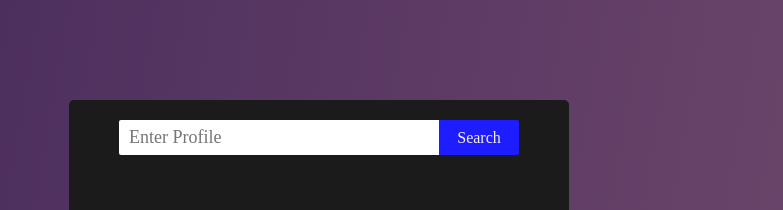
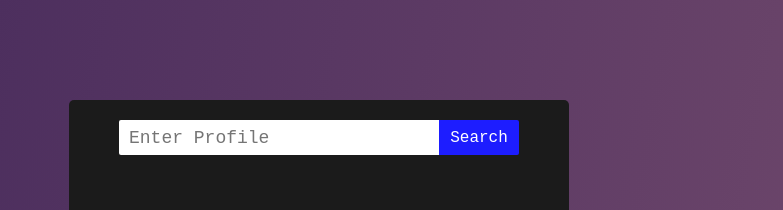
Before and after one commit to George-Meskhoradze/Github-Finder, a React (Vite) app: page / in a window 1280 px wide. Shown: the top 210 px of the page, without its empty margins (321-1104 px from the left). Built offline with nearby package versions, Linux system fonts and the light colour scheme.

Commit message:
resp is done

```diff
--- a/src/Gfinder.tsx
+++ b/src/Gfinder.tsx
@@ -1,5 +1,5 @@
 import styled, { createGlobalStyle } from "styled-components";
-import { useState, useRef } from "react";
+import { useState } from "react";
 
 function GithubFinder() {
 
@@ -11,16 +11,15 @@ function GithubFinder() {
     const [Follow, setFollower] = useState<string>("");
     const [Followings, setFollowing] = useState<string>("");
     const [turn, setTurn] = useState<boolean>(false);
-    const InpRef = useRef<HTMLInputElement>(null)
+    const [appear, setAppear] = useState<boolean>(false)
 
     const ClickHandler = (e: any) => {
         setUserName(e.target.value)
     }
 
+
     const Submit = async (e: any) => {
         e.preventDefault();
-
-        const InputRef = InpRef.current!;
 
         const Profile = await fetch(`https://api.github.com/users/${username}`)
         const ProfileJson = await Profile.json()
@@ -32,6 +31,7 @@ function GithubFinder() {
         const Foler = ProfileJson.followers;
         const Foling = ProfileJson.following;
 
+        console.log(Profile)
 
         setProfileImg(ProfPic)
         setName(Name)
@@ -43,9 +43,10 @@ function GithubFinder() {
         if (Profile.ok) {
 
             setTurn(true)
+            setAppear(false)
         } else {
             setTurn(false);
-            InputRef.value = '';
+            setAppear(true)
         }
 
     }
@@ -65,7 +66,7 @@ return (
 
     <InpContainer>
 
-        <Inp  className="Input" ref={InpRef}  type="text" placeholder="Enter Profile" value={username} onChange={ClickHandler}/>
+        <Inp  className="Input"   type="text" placeholder="Enter Profile" value={username} onChange={ClickHandler}/>
 
         <InpBtn typeof="submit" onClick={Submit}>
             <Btext>
@@ -132,6 +133,19 @@ return (
     :
 
     null
+
+    }
+
+
+    {appear
+
+    ?
+
+    <Error>Profile Not Found</Error>
+
+    :
+
+    null
     }
 
 
@@ -149,7 +163,7 @@ export default GithubFinder;
 
 const GlobalStyles = createGlobalStyle`
 
-  @import url('https://fonts.googleapis.com/css2?family=Source+Serif+Pro:wght@200;300;400;600;700;900&display=swap');
+  @import url('https://fonts.googleapis.com/css2?family=Roboto+Mono:wght@100;200;300;400;500;600;700&display=swap');
 
   :root {
     font-synthesis: none;
@@ -163,7 +177,7 @@ const GlobalStyles = createGlobalStyle`
     margin: 0;
     padding: 0;
     box-sizing: border-box;
-    font-family: 'Source Serif Pro', serif;
+    font-family: 'Roboto Mono', monospace;
   }
 
   body {
@@ -187,6 +201,20 @@ const Gcontainer = styled.div`
     align-items: center;
     gap: 30px;
     padding: 20px 0px;
+
+    @media (max-width:1000px) {
+
+        width: 400px;
+        height: 600px;
+        gap: 25px;
+    }
+
+    @media (max-width:490px) {
+
+    width: 320px;
+    height: 500px;
+    gap: 20px;
+    }
 `
 
 const InpContainer = styled.div`
@@ -196,6 +224,16 @@ const InpContainer = styled.div`
     border-radius: 2px;
     display: flex;
     align-items: center;
+
+    @media (max-width:1000px) {
+
+    width: 300px;
+    }
+
+    @media (max-width:490px) {
+
+    width: 260px;
+    }
 `
 
 const Inp = styled.input`
@@ -210,12 +248,36 @@ const Inp = styled.input`
     outline: none;
     font-size: 18px;
     padding: 0px 10px;
+
+
+    @media (max-width:1000px) {
+
+    width: 250px;
+    font-size: 15px;
+    }
+
+    @media (max-width:490px) {
+
+    width: 220px;
+    font-size: 11px;
+    }
 `
 
 const Btext = styled.div`
 
     font-size: 16px;
-    color: #f7f2f2;
+    color: white;
+
+    @media (max-width:1000px) {
+
+    font-size: 13px;
+    }
+
+    @media (max-width:490px) {
+
+    font-size: 9px;
+    letter-spacing: 0.5px;
+    }
 `
 
 const InpBtn = styled.div`
@@ -233,6 +295,16 @@ const InpBtn = styled.div`
     &:hover {
         background: #0000a7;
     }
+
+    @media (max-width:1000px) {
+
+    width: 50px;
+    }
+
+    @media (max-width:490px) {
+
+    width: 40px;
+    }
 `
 
 const ProfilePic = styled.img`
@@ -240,16 +312,59 @@ const ProfilePic = styled.img`
     width: 120px;
     height: 120px;
     border-radius: 50%;
+
+    @media (max-width:1000px) {
+
+    width: 100px;
+    height: 100px;
+    }
+
+    @media (max-width:490px) {
+
+    width: 80px;
+    height: 80px;
+    }
 `
 
 const Name = styled.h1`
 
-    width: 220px;
+    width: 250px;
     font-size: 22px;
     font-weight: 500;
     color: white;
     letter-spacing: 1px;
     text-align: center;
+
+    @media (max-width:1000px) {
+
+    width: 220px;
+    font-size: 18px;
+    }
+
+    @media (max-width:490px) {
+
+    width: 200px;
+    font-size: 15px;
+    }
+`
+
+const Error = styled.h1`
+
+    font-size: 38px;
+    letter-spacing: 1px;
+    font-weight: 600;
+    margin-top: 20px;
+    color: red;
+
+    @media (max-width:1000px) {
+
+    font-size: 32px;
+    }
+
+    @media (max-width:490px) {
+
+    font-size: 28px;
+    }
 `
 
 const Detail = styled.div`
@@ -260,6 +375,17 @@ const Detail = styled.div`
     flex-direction: column;
     align-items: center;
     gap: 20px;
+
+    @media (max-width:1000px) {
+
+    height: 500px;
+    gap: 10px;
+    }
+
+    @media (max-width:490px) {
+
+    height: 500px;
+    }
 `
 
 const Link = styled.h1`
@@ -269,6 +395,16 @@ const Link = styled.h1`
     color: white;
     user-select: none;
     transition: all 0.2s ease-in;
+
+    @media (max-width:1000px) {
+
+    font-size: 16px;
+    }
+
+    @media (max-width:490px) {
+
+    font-size: 14px;
+    }
 `
 
 const Cont = styled.div`
@@ -290,6 +426,7 @@ const Cont = styled.div`
             color: black;
         }
     }
+
 `
 
 const RepName = styled.h1`
@@ -298,6 +435,16 @@ const RepName = styled.h1`
     color: white;
     letter-spacing: 1px;
     margin-top: 30px;
+
+    @media (max-width:1000px) {
+
+    font-size: 18px;
+    }
+
+    @media (max-width:490px) {
+
+    font-size: 16px;
+    }
 `
 
 const Repo = styled.div`
@@ -312,6 +459,18 @@ const Repo = styled.div`
     font-size: 32px;
     letter-spacing: 2px;
     color: white;
+
+    @media (max-width:1000px) {
+
+    height: 40px;
+    font-size: 24px;
+    }
+
+    @media (max-width:490px) {
+
+    height: 35px;
+    font-size: 20px;
+    }
 `
 
 const FollList = styled.div`
@@ -321,6 +480,18 @@ const FollList = styled.div`
     display: flex;
     justify-content: space-around;
     margin-top: 50px;
+
+    @media (max-width:1000px) {
+
+    height: 80px;
+    margin-top: 40px;
+    }
+
+    @media (max-width:490px) {
+
+    height: 60px;
+    margin-top: 30px;
+    }
 `
 
 const ChapOne = styled.div`
@@ -332,6 +503,18 @@ const ChapOne = styled.div`
     display: flex;
     justify-content: center;
     align-items: center;
+
+    @media (max-width:1000px) {
+
+    width: 120px;
+    height: 50px;
+    }
+
+    @media (max-width:490px) {
+
+    width: 100px;
+    height: 40px;
+    }
 `
 
 const ChapTwo = styled.div`
@@ -343,15 +526,42 @@ const ChapTwo = styled.div`
     display: flex;
     justify-content: center;
     align-items: center;
+
+    @media (max-width:1000px) {
+
+    width: 120px;
+    height: 50px;
+    }
+
+    @media (max-width:490px) {
+
+    width: 100px;
+    height: 40px;
+    }
 `
 
 const Follower = styled.h1`
+
     width: 150px;
     height: 40px;
     color: white;
     letter-spacing: 1px;
     text-align: center;
     font-size: 20px;
+
+    @media (max-width:1000px) {
+
+    width: 120px;
+    height: 30px;
+    font-size: 18px;
+    }
+
+    @media (max-width:490px) {
+
+    width: 100px;
+    height: 30px;
+    font-size: 16px;
+    }
 `
 
 const Following = styled.h1`
@@ -361,6 +571,19 @@ const Following = styled.h1`
     letter-spacing: 1px;
     text-align: center;
     font-size: 20px;
+    @media (max-width:1000px) {
+
+    width: 120px;
+    height: 30px;
+    font-size: 18px;
+    }
+
+    @media (max-width:490px) {
+
+    width: 100px;
+    height: 30px;
+    font-size: 16px;
+    }
 `
 
 const NumFollower = styled.h1`
@@ -369,6 +592,18 @@ const NumFollower = styled.h1`
     letter-spacing: 1px;
     font-size: 28px;
     text-align: center;
+
+    @media (max-width:1000px) {
+
+    width: 80px;
+    font-size: 24px;
+    }
+
+    @media (max-width:490px) {
+
+    width: 60px;
+    font-size: 20px;
+    }
 `
 
 const NumFollowing = styled.h1`
@@ -377,6 +612,18 @@ const NumFollowing = styled.h1`
     letter-spacing: 1px;
     font-size: 28px;
     text-align: center;
+
+    @media (max-width:1000px) {
+
+    width: 80px;
+    font-size: 24px;
+    }
+
+    @media (max-width:490px) {
+
+    width: 60px;
+    font-size: 20px;
+    }
 `
 
 const ContainerOne = styled.div`
@@ -386,6 +633,13 @@ const ContainerOne = styled.div`
     flex-direction: column;
     align-items: center;
     gap: 10px;
+
+    @media (max-width:1000px) {
+
+    width: 160px;
+    height: 70px;
+    }
+
 `
 
 const ContainerSec = styled.div`
@@ -395,4 +649,11 @@ const ContainerSec = styled.div`
     flex-direction: column;
     align-items: center;
     gap: 10px;
+
+    @media (max-width:1000px) {
+
+    width: 160px;
+    height: 70px;
+    }
+
 `
```
